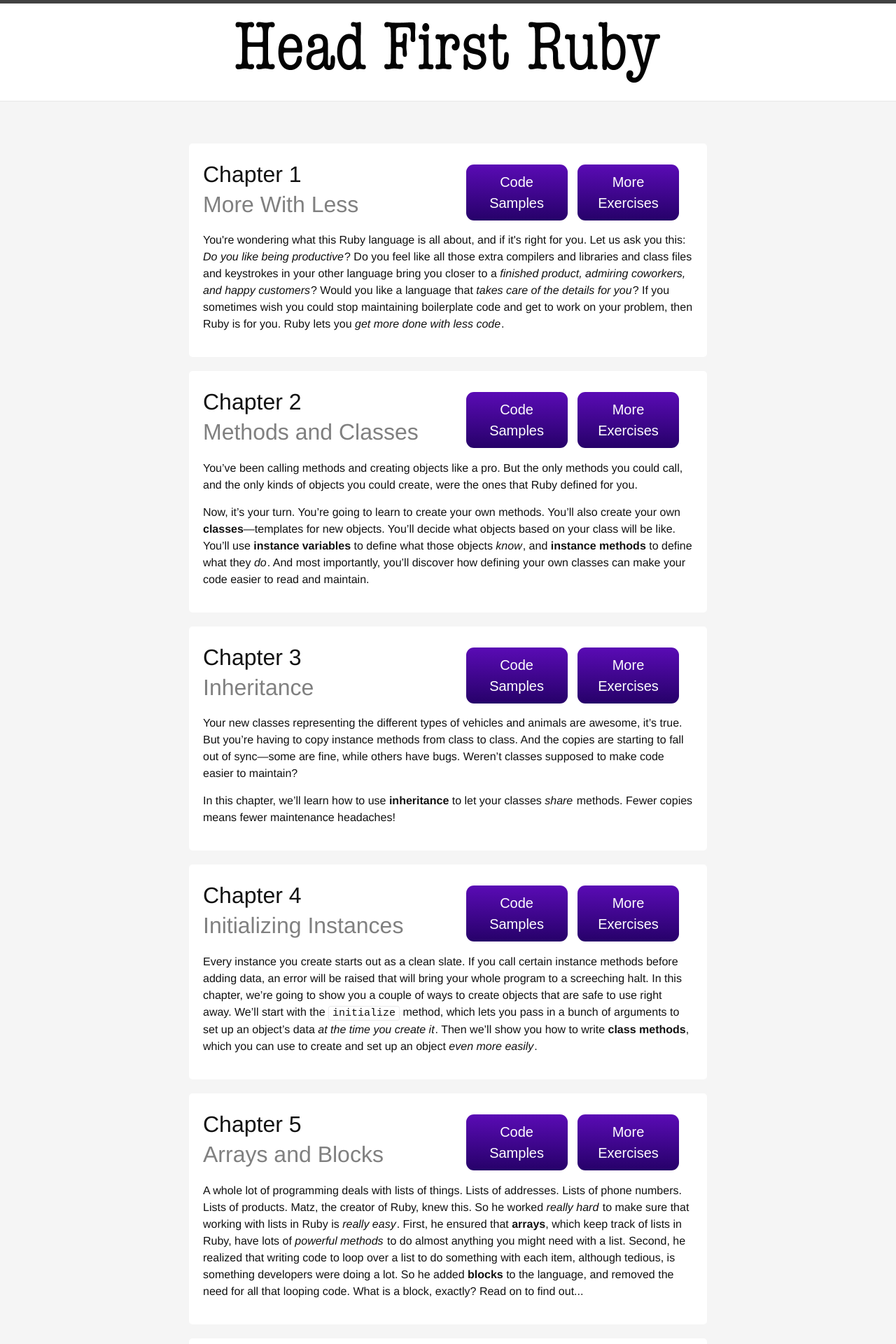
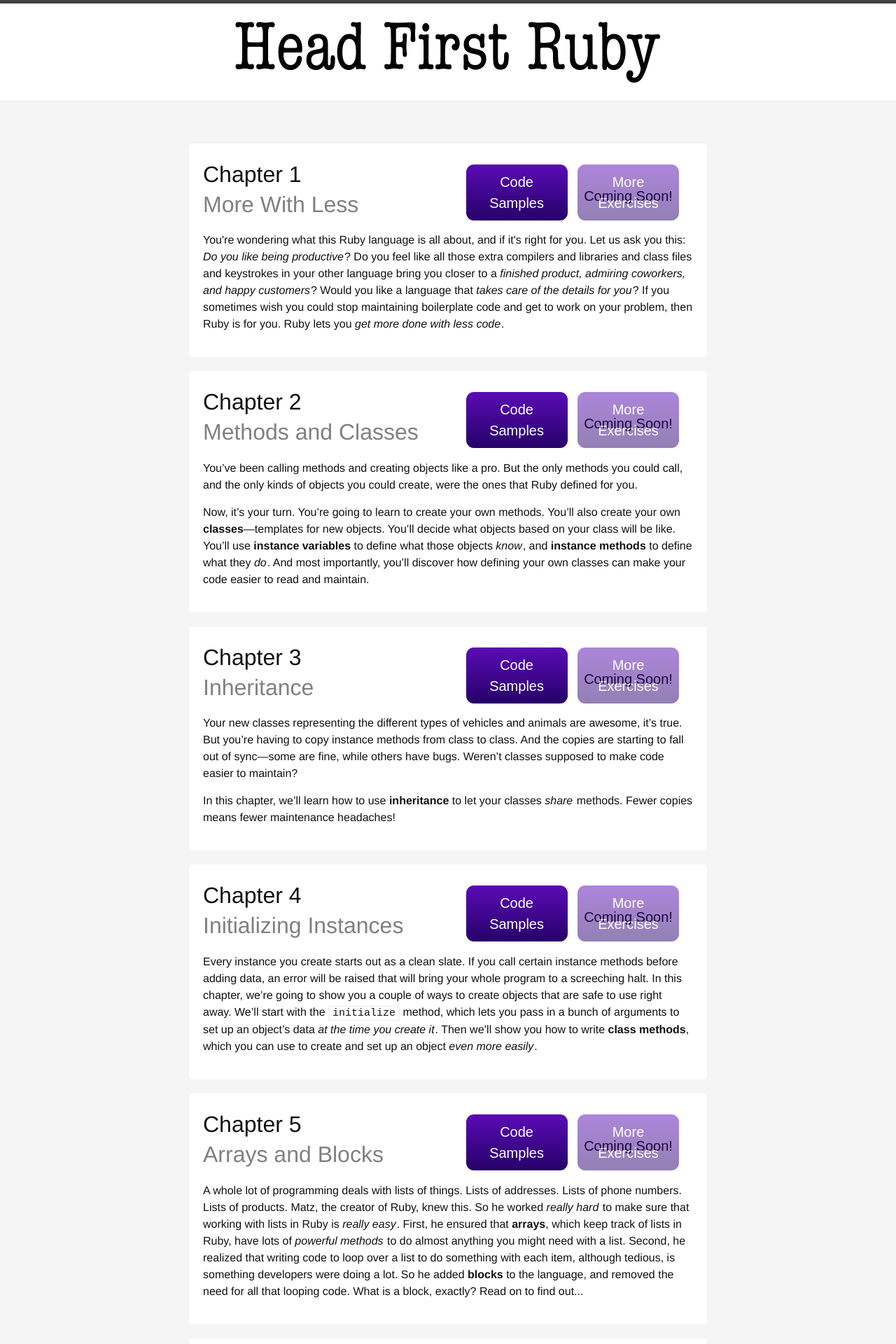
Before and after one commit to jaymcgavren/headfirstgo.com, a Jekyll site: the page built from index.html, in a window 1280 px wide. Shown: the top 1920 px of the page at 70% size. Built offline with Jekyll 4.4.1, drawn with Linux system fonts in a browser that asks for light colours; some of the changed text lies outside the part shown.

Commit message:
Add 'Coming Soon' overlays.

```diff
--- a/_sass/_menu.scss
+++ b/_sass/_menu.scss
@@ -59,6 +59,7 @@
         display: inline-block;
         width: 30%;
         margin-right: 10px;
+        position: relative;
     }
     p {
         clear: both;
@@ -68,6 +69,16 @@
     }
 }
 
+.comingsoon {
+    background: white;
+    color: black;
+    opacity: 0.5;
+    position: absolute;
+    left: 0;
+    top: 0;
+    width: 100%;
+    height: 100%;
+}
 @media only screen and (min-device-width: 320px) and (max-device-width: 480px) {
     .chapter .buttons {
         display: block;
--- a/index.html
+++ b/index.html
@@ -13,6 +13,7 @@ layout: page
     </div>
     <div class="button more-exercises">
       <span>More Exercises</span>
+      <div class="comingsoon"><br/>Coming Soon!</div>
     </div>
   </div>
   <p>
@@ -31,6 +32,7 @@ layout: page
     </div>
     <div class="button more-exercises">
       <span>More Exercises</span>
+      <div class="comingsoon"><br/>Coming Soon!</div>
     </div>
   </div>
   <p>
@@ -52,6 +54,7 @@ layout: page
     </div>
     <div class="button more-exercises">
       <span>More Exercises</span>
+      <div class="comingsoon"><br/>Coming Soon!</div>
     </div>
   </div>
   <p>
@@ -73,6 +76,7 @@ layout: page
     </div>
     <div class="button more-exercises">
       <span>More Exercises</span>
+      <div class="comingsoon"><br/>Coming Soon!</div>
     </div>
   </div>
   <p>
@@ -91,6 +95,7 @@ layout: page
     </div>
     <div class="button more-exercises">
       <span>More Exercises</span>
+      <div class="comingsoon"><br/>Coming Soon!</div>
     </div>
   </div>
   <p>
@@ -109,6 +114,7 @@ layout: page
     </div>
     <div class="button more-exercises">
       <span>More Exercises</span>
+      <div class="comingsoon"><br/>Coming Soon!</div>
     </div>
   </div>
   <p>
@@ -130,6 +136,7 @@ layout: page
     </div>
     <div class="button more-exercises">
       <span>More Exercises</span>
+      <div class="comingsoon"><br/>Coming Soon!</div>
     </div>
   </div>
   <p>
@@ -151,6 +158,7 @@ layout: page
     </div>
     <div class="button more-exercises">
       <span>More Exercises</span>
+      <div class="comingsoon"><br/>Coming Soon!</div>
     </div>
   </div>
   <p>
@@ -169,6 +177,7 @@ layout: page
     </div>
     <div class="button more-exercises">
       <span>More Exercises</span>
+      <div class="comingsoon"><br/>Coming Soon!</div>
     </div>
   </div>
   <p>
@@ -190,6 +199,7 @@ layout: page
     </div>
     <div class="button more-exercises">
       <span>More Exercises</span>
+      <div class="comingsoon"><br/>Coming Soon!</div>
     </div>
   </div>
   <p>
@@ -214,6 +224,7 @@ layout: page
     </div>
     <div class="button more-exercises">
       <span>More Exercises</span>
+      <div class="comingsoon"><br/>Coming Soon!</div>
     </div>
   </div>
   <p>
@@ -232,6 +243,7 @@ layout: page
     </div>
     <div class="button more-exercises">
       <span>More Exercises</span>
+      <div class="comingsoon"><br/>Coming Soon!</div>
     </div>
   </div>
   <p>
@@ -253,6 +265,7 @@ layout: page
     </div>
     <div class="button more-exercises">
       <span>More Exercises</span>
+      <div class="comingsoon"><br/>Coming Soon!</div>
     </div>
   </div>
   <p>
@@ -274,6 +287,7 @@ layout: page
     </div>
     <div class="button more-exercises">
       <span>More Exercises</span>
+      <div class="comingsoon"><br/>Coming Soon!</div>
     </div>
   </div>
   <p>
@@ -295,6 +309,7 @@ layout: page
     </div>
     <div class="button more-exercises">
       <span>More Exercises</span>
+      <div class="comingsoon"><br/>Coming Soon!</div>
     </div>
   </div>
   <p>
```
